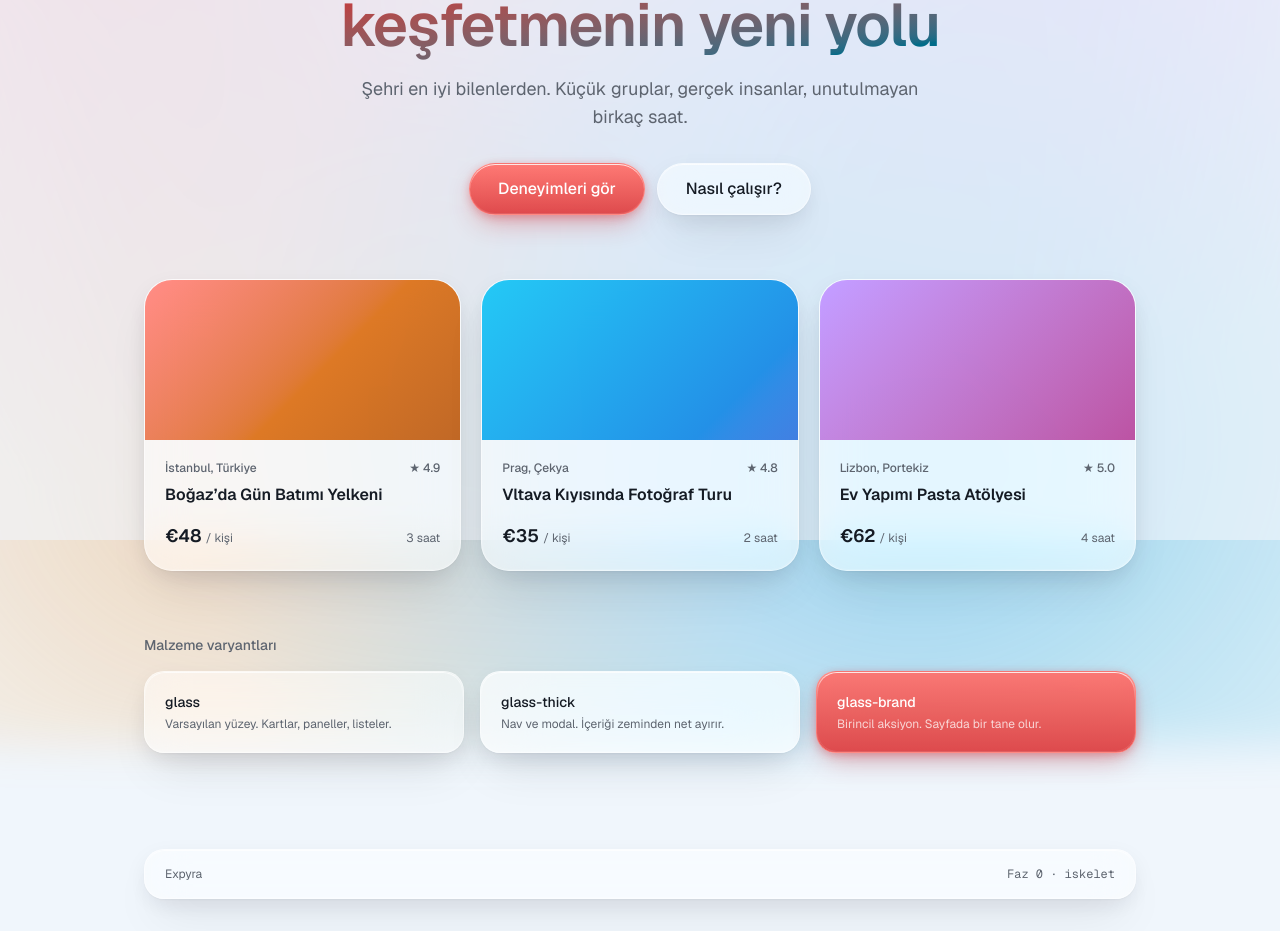
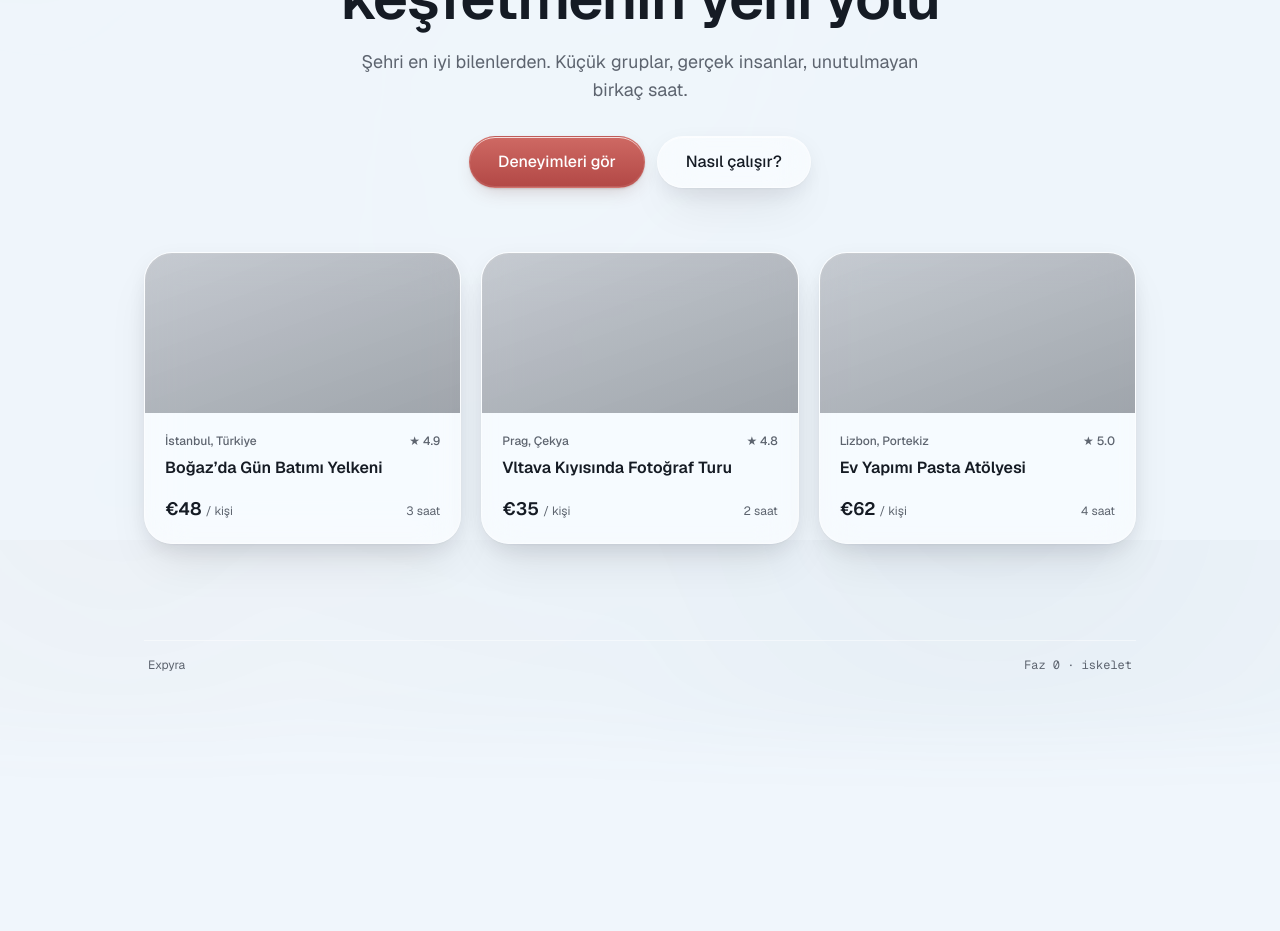
Before and after one commit to TtheFish/expyra, a Next.js app in the folder apps/web/: page / in a window 1280 px wide. Shown: the part 260-1191 px from the top of the page. After the commit the page ends 981 px from the top, so only its background shows below. Built offline with nearby package versions, Linux system fonts and the light colour scheme.

Commit message:
Web UI: sticky nav kaldır, linkleri bağla, daha sade görünüm.
Nav scroll ile gidiyor; Giriş/Host/Nasıl çalışır yer tutucuları eklendi; renk ve mesh yoğunluğu düşürüldü.

Co-authored-by: Cursor <cursoragent@cursor.com>

```diff
--- a/apps/web/src/app/globals.css
+++ b/apps/web/src/app/globals.css
@@ -61,7 +61,7 @@
   --glass-opacity: 0.55;
   --glass-opacity-thick: 0.72;
   --glass-blur: 20px;
-  --glass-saturate: 180%;
+  --glass-saturate: 150%;
 
   /* Kenar ışığı: üstte parlak, altta sönük — ışık yukarıdan gelir */
   --glass-edge-top: rgb(255 255 255 / 0.75);
@@ -79,15 +79,15 @@
     0 12px 32px -6px rgb(16 24 40 / 0.14),
     0 40px 72px -16px rgb(16 24 40 / 0.16);
 
-  /* Zemindeki renk lekelerinin yoğunluğu. Cam ancak arkasında renk varsa görünür. */
-  --mesh-a1: 0.34;
-  --mesh-a2: 0.30;
-  --mesh-a3: 0.32;
-  --mesh-a4: 0.26;
-  --mesh-a5: 0.18;
+  /* Zemindeki renk lekelerinin yoğunluğu. Daha sakin, profesyonel zemin. */
+  --mesh-a1: 0.08;
+  --mesh-a2: 0.05;
+  --mesh-a3: 0.06;
+  --mesh-a4: 0.04;
+  --mesh-a5: 0.03;
 
   /* Zemin örtüsünün yoğunluğu — metin kontrastını bu ayarlıyor */
-  --veil: 62%;
+  --veil: 88%;
 
   /* Vurgu metni: her temada AA kontrastı tutan uçlar */
   --grad-from: oklch(0.56 0.20 25);
@@ -106,14 +106,14 @@
   --glass-opacity: 0.10;
   --glass-opacity-thick: 0.20;
   --glass-blur: 26px;
-  --glass-saturate: 190%;
+  --glass-saturate: 160%;
 
-  --mesh-a1: 0.62;
-  --mesh-a2: 0.55;
-  --mesh-a3: 0.58;
-  --mesh-a4: 0.46;
-  --mesh-a5: 0.38;
-  --veil: 58%;
+  --mesh-a1: 0.12;
+  --mesh-a2: 0.08;
+  --mesh-a3: 0.09;
+  --mesh-a4: 0.06;
+  --mesh-a5: 0.05;
+  --veil: 82%;
   --grad-from: oklch(0.80 0.14 25);
   --grad-to: oklch(0.82 0.11 220);
 
@@ -144,15 +144,14 @@
     --glass-opacity: 0.10;
     --glass-opacity-thick: 0.20;
     --glass-blur: 26px;
-    --glass-saturate: 190%;
+    --glass-saturate: 160%;
 
-    /* Koyu zeminde renk daha çabuk kayboluyor — lekeleri güçlendiriyoruz */
-    --mesh-a1: 0.62;
-    --mesh-a2: 0.55;
-    --mesh-a3: 0.58;
-    --mesh-a4: 0.46;
-    --mesh-a5: 0.38;
-    --veil: 58%;
+    --mesh-a1: 0.12;
+    --mesh-a2: 0.08;
+    --mesh-a3: 0.09;
+    --mesh-a4: 0.06;
+    --mesh-a5: 0.05;
+    --veil: 82%;
     --grad-from: oklch(0.80 0.14 25);
     --grad-to: oklch(0.82 0.11 220);
 
@@ -199,13 +198,12 @@ body::before {
   z-index: -1;
   pointer-events: none;
   background:
-    radial-gradient(60rem 55rem at 22% 24%, oklch(0.70 0.20 25  / var(--mesh-a1)), transparent 68%),
-    radial-gradient(55rem 50rem at 78% 18%, oklch(0.66 0.19 305 / var(--mesh-a2)), transparent 68%),
-    radial-gradient(65rem 58rem at 68% 78%, oklch(0.64 0.18 220 / var(--mesh-a3)), transparent 68%),
-    radial-gradient(50rem 46rem at 28% 80%, oklch(0.78 0.16 65  / var(--mesh-a4)), transparent 68%),
-    radial-gradient(70rem 60rem at 50% 50%, oklch(0.60 0.14 280 / var(--mesh-a5)), transparent 72%);
-  filter: blur(20px);
-  animation: mesh-drift 28s var(--ease-glass) infinite alternate;
+    radial-gradient(55rem 50rem at 18% 20%, oklch(0.62 0.08 40  / var(--mesh-a1)), transparent 70%),
+    radial-gradient(50rem 48rem at 82% 22%, oklch(0.58 0.06 250 / var(--mesh-a2)), transparent 70%),
+    radial-gradient(60rem 52rem at 70% 80%, oklch(0.55 0.05 220 / var(--mesh-a3)), transparent 72%),
+    radial-gradient(45rem 40rem at 24% 78%, oklch(0.60 0.04 60  / var(--mesh-a4)), transparent 72%);
+  filter: blur(28px);
+  animation: mesh-drift 40s var(--ease-glass) infinite alternate;
 }
 
 /*
@@ -342,15 +340,15 @@ body::after {
   background:
     linear-gradient(
       to bottom,
-      oklch(0.72 0.18 25 / 0.92),
-      oklch(0.60 0.20 25 / 0.92)
+      oklch(0.62 0.14 25 / 0.94),
+      oklch(0.52 0.15 25 / 0.94)
     );
-  border-color: oklch(0.80 0.14 25 / 0.55);
+  border-color: oklch(0.70 0.10 25 / 0.35);
   color: white;
   box-shadow:
-    inset 0 1px 0 rgb(255 255 255 / 0.35),
-    0 2px 8px oklch(0.56 0.20 25 / 0.30),
-    0 12px 28px -8px oklch(0.56 0.20 25 / 0.45);
+    inset 0 1px 0 rgb(255 255 255 / 0.22),
+    0 1px 2px oklch(0.40 0.08 25 / 0.18),
+    0 8px 20px -8px oklch(0.40 0.08 25 / 0.28);
 }
 
 /* ---------------------------------------------------------------------------
--- a/apps/web/src/app/layout.tsx
+++ b/apps/web/src/app/layout.tsx
@@ -47,7 +47,9 @@ export default function RootLayout({
       <head>
         <script dangerouslySetInnerHTML={{ __html: themeScript }} />
       </head>
-      <body className="min-h-full flex flex-col">{children}</body>
+      <body className="min-h-full flex flex-col" suppressHydrationWarning>
+        {children}
+      </body>
     </html>
   )
 }
--- /dev/null
+++ b/apps/web/src/app/nasil-calisir/page.tsx
@@ -0,0 +1,62 @@
+import { GlassButton } from '@/components/ui/glass-button'
+
+export const metadata = {
+  title: 'Nasıl çalışır? · Expyra',
+}
+
+const steps = [
+  {
+    title: 'Keşfet',
+    body: 'Şehrindeki yerel deneyimlere göz at. Küçük gruplar, gerçek hostlar.',
+  },
+  {
+    title: 'Rezerve et',
+    body: 'Tarih seç, yerini ayırt. Biletin anında cebinde.',
+  },
+  {
+    title: 'Katıl',
+    body: 'Girişte host QR kodunu okutur. Deneyimin başlar.',
+  },
+]
+
+export default function HowItWorksPage() {
+  return (
+    <div className="flex min-h-dvh flex-col">
+      <header className="relative z-10 px-4 pt-4">
+        <div className="glass glass-edge glass-thick mx-auto flex h-14 w-full max-w-5xl items-center justify-between px-3 pl-5">
+          <GlassButton variant="ghost" size="sm" href="/" className="!px-0 font-semibold !text-fg">
+            Expyra
+          </GlassButton>
+          <GlassButton variant="ghost" size="sm" href="/">Geri</GlassButton>
+        </div>
+      </header>
+
+      <main className="mx-auto w-full max-w-2xl flex-1 px-4 py-16">
+        <h1 className="text-3xl font-semibold tracking-tight sm:text-4xl">Nasıl çalışır?</h1>
+        <p className="mt-3 max-w-lg text-fg-muted">
+          Üç adım. Faz 0 iskelet — akışın özeti burada.
+        </p>
+
+        <ol className="mt-12 space-y-4">
+          {steps.map((step, index) => (
+            <li key={step.title}>
+              <div className="glass glass-edge flex gap-5 p-6">
+                <span className="font-mono text-sm text-fg-muted">
+                  {String(index + 1).padStart(2, '0')}
+                </span>
+                <div>
+                  <h2 className="font-semibold">{step.title}</h2>
+                  <p className="mt-1 text-sm text-fg-muted">{step.body}</p>
+                </div>
+              </div>
+            </li>
+          ))}
+        </ol>
+
+        <div className="mt-10">
+          <GlassButton variant="primary" size="md" href="/">Keşfe dön</GlassButton>
+        </div>
+      </main>
+    </div>
+  )
+}
--- a/apps/web/src/app/page.tsx
+++ b/apps/web/src/app/page.tsx
@@ -1,11 +1,9 @@
 import { GlassButton } from '@/components/ui/glass-button'
-import { GlassSurface } from '@/components/ui/glass-surface'
 import { ThemeToggle } from '@/components/ui/theme-toggle'
 
 /**
  * GEÇİCİ ANA SAYFA — tasarım sisteminin canlı vitrini.
- * Faz 4'te gerçek ana sayfa ile değişecek. Şu anki işi: cam malzemesinin
- * açık/koyu temada, hover ve focus durumlarında nasıl davrandığını göstermek.
+ * Faz 4'te gerçek ana sayfa ile değişecek.
  */
 
 const experiences = [
@@ -15,7 +13,6 @@ const experiences = [
     price: '€48',
     rating: '4.9',
     duration: '3 saat',
-    hue: 25,
   },
   {
     title: 'Vltava Kıyısında Fotoğraf Turu',
@@ -23,7 +20,6 @@ const experiences = [
     price: '€35',
     rating: '4.8',
     duration: '2 saat',
-    hue: 220,
   },
   {
     title: 'Ev Yapımı Pasta Atölyesi',
@@ -31,48 +27,35 @@ const experiences = [
     price: '€62',
     rating: '5.0',
     duration: '4 saat',
-    hue: 300,
   },
 ]
 
 export default function Home() {
   return (
     <div className="flex min-h-dvh flex-col">
-      {/* --- Yüzen nav: iOS'taki gibi içerik altından akar ----------------- */}
-      <header className="sticky top-4 z-50 px-4">
-        <GlassSurface
-          tone="thick"
-          className="mx-auto flex h-14 w-full max-w-5xl items-center justify-between px-3 pl-5"
-        >
+      <header className="relative z-10 px-4 pt-4">
+        <div className="glass glass-edge glass-thick mx-auto flex h-14 w-full max-w-5xl items-center justify-between px-3 pl-5">
           <span className="font-semibold tracking-tight">Expyra</span>
 
           <nav className="hidden items-center gap-1 sm:flex" aria-label="Ana menü">
-            <GlassButton variant="ghost" size="sm">Keşfet</GlassButton>
-            <GlassButton variant="ghost" size="sm">Deneyimlerim</GlassButton>
-            <GlassButton variant="ghost" size="sm">Host ol</GlassButton>
+            <GlassButton variant="ghost" size="sm" href="/">Keşfet</GlassButton>
+            <GlassButton variant="ghost" size="sm" href="/deneyimlerim">Deneyimlerim</GlassButton>
+            <GlassButton variant="ghost" size="sm" href="/host">Host ol</GlassButton>
           </nav>
 
           <div className="flex items-center gap-2">
             <ThemeToggle />
-            <GlassButton variant="primary" size="sm">Giriş yap</GlassButton>
+            <GlassButton variant="primary" size="sm" href="/giris">Giriş yap</GlassButton>
           </div>
-        </GlassSurface>
+        </div>
       </header>
 
       <main className="mx-auto w-full max-w-5xl flex-1 px-4 py-16 sm:py-24">
-        {/* --- Hero -------------------------------------------------------- */}
         <section className="mb-16 text-center">
-          <p className="mb-4 inline-flex items-center gap-2 rounded-full border border-[var(--glass-border)] px-3 py-1 text-xs font-medium text-fg-muted">
-            <span className="size-1.5 rounded-full bg-brand-500" />
-            Faz 0 — iskelet hazır
-          </p>
-
           <h1 className="text-balance text-4xl font-semibold tracking-tight sm:text-6xl">
             Yerel deneyimleri
             <br />
-            <span className="text-gradient-brand">
-              keşfetmenin yeni yolu
-            </span>
+            keşfetmenin yeni yolu
           </h1>
 
           <p className="mx-auto mt-5 max-w-xl text-pretty text-base text-fg-muted sm:text-lg">
@@ -81,33 +64,24 @@ export default function Home() {
           </p>
 
           <div className="mt-8 flex flex-wrap items-center justify-center gap-3">
-            <GlassButton variant="primary" size="lg">Deneyimleri gör</GlassButton>
-            <GlassButton size="lg">Nasıl çalışır?</GlassButton>
+            <GlassButton variant="primary" size="lg" href="/#ornek-deneyimler">
+              Deneyimleri gör
+            </GlassButton>
+            <GlassButton size="lg" href="/nasil-calisir">Nasıl çalışır?</GlassButton>
           </div>
         </section>
 
-        {/* --- Deneyim kartları ---------------------------------------------- */}
-        <section aria-labelledby="ornek-deneyimler">
-          <h2 id="ornek-deneyimler" className="sr-only">Örnek deneyimler</h2>
+        <section id="ornek-deneyimler" aria-labelledby="ornek-deneyimler-baslik">
+          <h2 id="ornek-deneyimler-baslik" className="sr-only">Örnek deneyimler</h2>
 
           <div className="grid gap-5 sm:grid-cols-2 lg:grid-cols-3">
             {experiences.map((item) => (
-              <GlassSurface
+              <article
                 key={item.title}
-                as="article"
-                interactive
-                sheen
-                className="overflow-hidden rounded-[var(--radius-glass-lg)]"
+                className="glass glass-edge overflow-hidden rounded-[var(--radius-glass-lg)]"
               >
-                {/* Görsel yerine renkli alan: camın arkasında renk olmalı ki
-                    malzeme kendini göstersin. Faz 2'de gerçek görsel gelecek. */}
                 <div
-                  className="h-40 w-full"
-                  style={{
-                    background: `linear-gradient(135deg,
-                      oklch(0.74 0.17 ${item.hue} / 0.85),
-                      oklch(0.55 0.19 ${item.hue + 40} / 0.85))`,
-                  }}
+                  className="h-40 w-full bg-[linear-gradient(160deg,oklch(0.55_0.02_260_/_0.35),oklch(0.35_0.02_260_/_0.45))]"
                   aria-hidden="true"
                 />
 
@@ -127,47 +101,17 @@ export default function Home() {
                     <span className="text-xs text-fg-muted">{item.duration}</span>
                   </div>
                 </div>
-              </GlassSurface>
+              </article>
             ))}
-          </div>
-        </section>
-
-        {/* --- Malzeme referansı ---------------------------------------------- */}
-        <section className="mt-16" aria-labelledby="malzeme">
-          <h2 id="malzeme" className="mb-4 text-sm font-medium text-fg-muted">
-            Malzeme varyantları
-          </h2>
-
-          <div className="grid gap-4 sm:grid-cols-3">
-            <GlassSurface className="p-5">
-              <p className="text-sm font-medium">glass</p>
-              <p className="mt-1 text-xs text-fg-muted">
-                Varsayılan yüzey. Kartlar, paneller, listeler.
-              </p>
-            </GlassSurface>
-
-            <GlassSurface tone="thick" className="p-5">
-              <p className="text-sm font-medium">glass-thick</p>
-              <p className="mt-1 text-xs text-fg-muted">
-                Nav ve modal. İçeriği zeminden net ayırır.
-              </p>
-            </GlassSurface>
-
-            <GlassSurface tone="brand" className="p-5">
-              <p className="text-sm font-medium">glass-brand</p>
-              <p className="mt-1 text-xs text-white/75">
-                Birincil aksiyon. Sayfada bir tane olur.
-              </p>
-            </GlassSurface>
           </div>
         </section>
       </main>
 
       <footer className="mx-auto w-full max-w-5xl px-4 pb-8">
-        <GlassSurface className="flex flex-wrap items-center justify-between gap-3 px-5 py-4 text-xs text-fg-muted">
+        <div className="flex flex-wrap items-center justify-between gap-3 border-t border-[var(--glass-border)] px-1 py-4 text-xs text-fg-muted">
           <span>Expyra</span>
           <span className="font-mono">Faz 0 · iskelet</span>
-        </GlassSurface>
+        </div>
       </footer>
     </div>
   )
--- a/apps/web/src/components/ticket/glass-ticket.tsx
+++ b/apps/web/src/components/ticket/glass-ticket.tsx
@@ -58,11 +58,11 @@ export function GlassTicket({ ticket, qrMarkup }: Props) {
 
         {/* --- Üst: deneyim kimliği ------------------------------------- */}
         <div
-          className="relative h-28 w-full"
+          className="relative h-20 w-full"
           style={{
             background: `linear-gradient(135deg,
-              oklch(0.74 0.17 ${ticket.hue} / 0.92),
-              oklch(0.52 0.19 ${ticket.hue + 40} / 0.92))`,
+              oklch(0.55 0.06 ${ticket.hue} / 0.55),
+              oklch(0.40 0.05 ${ticket.hue + 30} / 0.65))`,
           }}
           aria-hidden="true"
         />
--- a/apps/web/src/components/ui/glass-button.tsx
+++ b/apps/web/src/components/ui/glass-button.tsx
@@ -1,7 +1,6 @@
 'use client'
 
 import type { ComponentPropsWithoutRef } from 'react'
-import { GlassSurface } from './glass-surface'
 
 type Variant = 'primary' | 'secondary' | 'ghost'
 type Size = 'sm' | 'md' | 'lg'
@@ -9,7 +8,10 @@ type Size = 'sm' | 'md' | 'lg'
 type GlassButtonProps = {
   variant?: Variant
   size?: Size
-} & ComponentPropsWithoutRef<'button'>
+  href?: string
+} & Omit<ComponentPropsWithoutRef<'button'>, 'type'> & {
+  type?: ComponentPropsWithoutRef<'button'>['type']
+}
 
 const sizeClass: Record<Size, string> = {
   sm: 'h-9 px-4 text-sm rounded-[var(--radius-glass-sm)]',
@@ -17,45 +19,55 @@ const sizeClass: Record<Size, string> = {
   lg: 'h-13 px-7 text-base rounded-[var(--radius-glass-lg)]',
 }
 
+function classesFor(variant: Variant, size: Size, className: string) {
+  if (variant === 'ghost') {
+    return [
+      'inline-flex items-center justify-center font-medium',
+      'text-fg-muted hover:text-fg transition-colors duration-300',
+      'focus-visible:outline-2 focus-visible:outline-brand-400 focus-visible:outline-offset-3',
+      sizeClass[size],
+      className,
+    ].join(' ')
+  }
+
+  return [
+    'glass glass-edge glass-interactive inline-flex items-center justify-center gap-2 font-medium',
+    'disabled:opacity-50 disabled:pointer-events-none',
+    variant === 'primary' ? 'glass-brand' : '',
+    sizeClass[size],
+    className,
+  ]
+    .filter(Boolean)
+    .join(' ')
+}
+
+/**
+ * href verilince düz <a> kullanıyoruz. Next <Link> soft-nav hydration
+ * bozulunca (ör. eklenti attribute enjekte edince) tıklamayı yutabiliyor;
+ * native anchor her zaman gider.
+ */
 export function GlassButton({
   variant = 'secondary',
   size = 'md',
   className = '',
   children,
+  href,
+  type = 'button',
   ...rest
 }: GlassButtonProps) {
-  if (variant === 'ghost') {
+  const classNameResolved = classesFor(variant, size, className)
+
+  if (href) {
     return (
-      <button
-        className={[
-          'inline-flex items-center justify-center font-medium',
-          'text-fg-muted hover:text-fg transition-colors duration-300',
-          'focus-visible:outline-2 focus-visible:outline-brand-400 focus-visible:outline-offset-3',
-          sizeClass[size],
-          className,
-        ].join(' ')}
-        {...rest}
-      >
+      <a href={href} className={classNameResolved}>
         {children}
-      </button>
+      </a>
     )
   }
 
   return (
-    <GlassSurface
-      as="button"
-      tone={variant === 'primary' ? 'brand' : 'default'}
-      interactive
-      sheen
-      className={[
-        'inline-flex items-center justify-center gap-2 font-medium',
-        'disabled:opacity-50 disabled:pointer-events-none',
-        sizeClass[size],
-        className,
-      ].join(' ')}
-      {...rest}
-    >
+    <button type={type} className={classNameResolved} {...rest}>
       {children}
-    </GlassSurface>
+    </button>
   )
 }
```
Also changed, not shown: apps/web/src/app/deneyimlerim/page.tsx (+13 -17 lines), apps/web/src/app/giris/page.tsx (added, +39 -0 lines), apps/web/src/app/host/page.tsx (added, +35 -0 lines).
